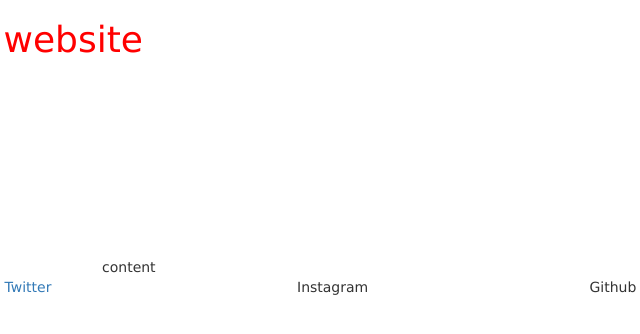
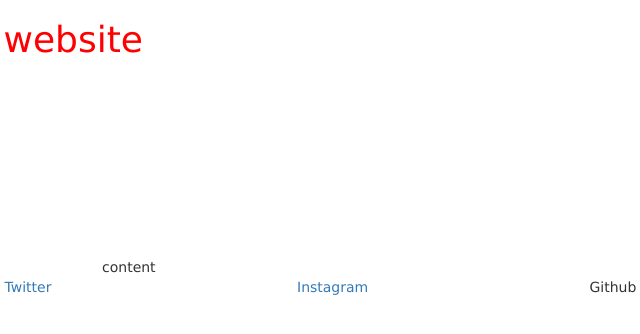
Before and after one commit to TSturtledove/playingwithbootstrap, a plain HTML site: page index.html in a window 1280 px wide. Shown: the full height of the page, 358-998 px from the left. Drawn offline with nearby package versions, Linux system fonts and the light colour scheme.

Commit message:
added instagram link

```diff
--- a/index.html
+++ b/index.html
@@ -27,7 +27,7 @@
         <div class="row">
           <div class="col-md-3"><a href="https://www.facebook.com/">Facebook</a></div>
           <div class="col-md-3"><a href="https://twitter.com/">Twitter</a></div>
-          <div class="col-md-3">Instagram</div>
+          <div class="col-md-3"><a href="https://www.instagram.com/">Instagram</a></div>
           <div class="col-md-3">Github</div>
         </div>
       </footer>
```
